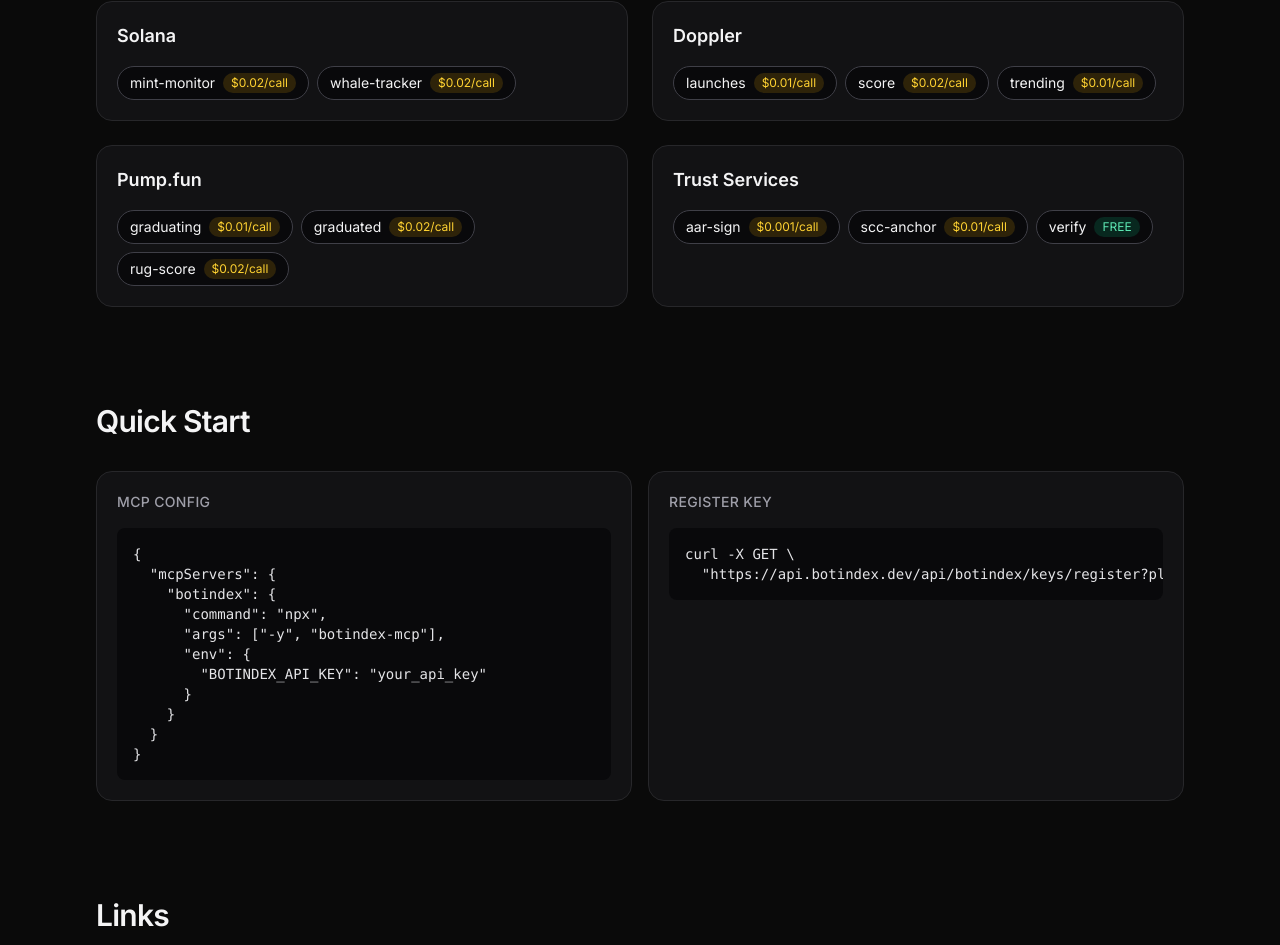
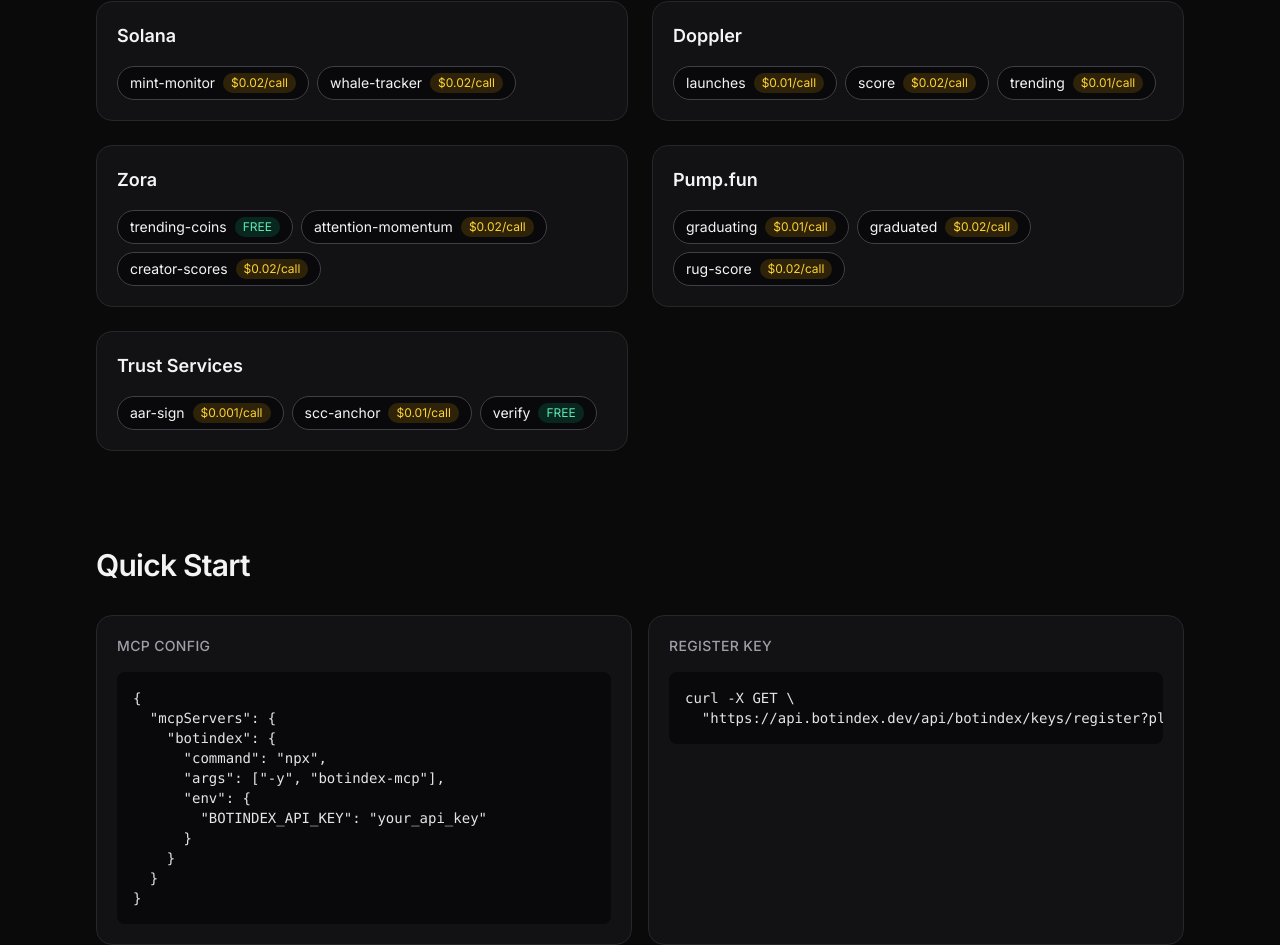
Before and after one commit to Cyberweasel777/botindex-landing, a Next.js app: page / in a window 1280 px wide. Shown: the part 1850-2795 px from the top of the page. Built offline with nearby package versions, Linux system fonts and the light colour scheme.

Commit message:
feat: add Zora section to landing page
Adds trending-coins (FREE), attention-momentum, and creator-scores
to the tools list. Active users already hitting these endpoints.

```diff
--- a/src/app/page.tsx
+++ b/src/app/page.tsx
@@ -91,6 +91,14 @@ const toolCategories = [
       { name: "launches", tag: "$0.01/call" },
       { name: "score", tag: "$0.02/call" },
       { name: "trending", tag: "$0.01/call" },
+    ],
+  },
+  {
+    name: "Zora",
+    tools: [
+      { name: "trending-coins", tag: "FREE" },
+      { name: "attention-momentum", tag: "$0.02/call" },
+      { name: "creator-scores", tag: "$0.02/call" },
     ],
   },
   {
```
